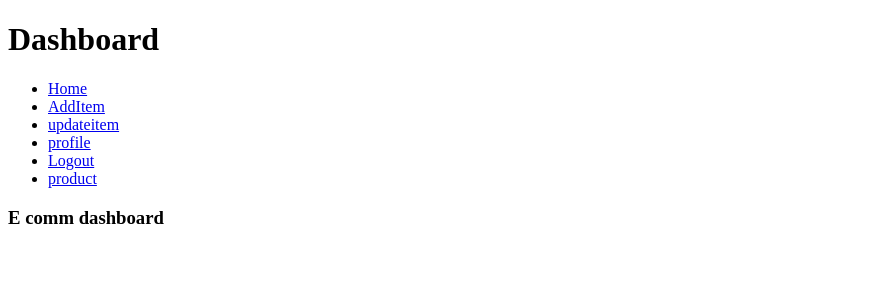
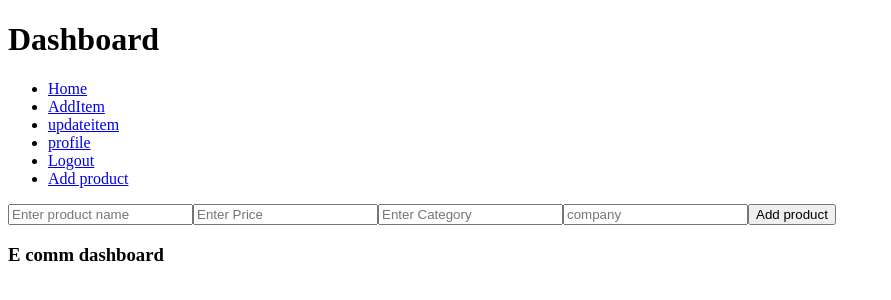
Before and after one commit to mayankdutta/trialFrontend, a React (Create React App) app: page /add-product in a window 1280 px wide. Shown: the top 300 px of the page, without its empty margins (0-891 px from the left). Built offline with nearby package versions, Linux system fonts and the light colour scheme; sample sign-in values are in the browser's storage.

Commit message:
add product front end basic complete

```diff
--- a/src/App.js
+++ b/src/App.js
@@ -5,6 +5,7 @@ import Nav from "./component/Nav";
 import SignUp from "./component/SignUp";
 import PrivateComponent from "./component/PrivateComponent";
 import Login from "./component/Login";
+import AddProduct from "./component/addProduct";
 
 const App = () => {
     return (
@@ -19,6 +20,8 @@ const App = () => {
                         <Route path="/update" element={""}/>
                         <Route path="/logout" element={""}/>
                         <Route path="/profile" element={""}/>
+                        <Route path="/add-product" element={<AddProduct />}/>
+
                     </Route>
                     <Route path="/signup" element={<SignUp/>}/>
                     <Route path="/login" element={<Login/>}/>
--- a/src/component/Nav.js
+++ b/src/component/Nav.js
@@ -38,7 +38,7 @@ const Nav = () => {
 
             }
             <li>
-                <Link to="/"> product </Link>
+            <Link to="/add-product"> Add product </Link>
             </li>
         </ul>
     </>);
--- /dev/null
+++ b/src/component/addProduct.js
@@ -0,0 +1,75 @@
+import React, { useState } from "react";
+
+// "name": "a",
+//     "price": "100",
+//     "categgory": "general",
+//     "userId": "100",
+//     "company": "xyz"
+
+const AddProduct = () => {
+  const [name, setName] = useState();
+  const [category, setCategory] = useState();
+  const [price, setPrice] = useState();
+  const [company, setCompany] = useState();
+  // user id is for so that we can direct which user choose to register for this product
+
+  const handleClick = async () => {
+    // parse to convert data string -> JSON
+    const userId = JSON.parse(localStorage.getItem("user"))._id;
+    console.log(userId);
+    let result = await fetch("http://localhost:5000/add-product/", {
+      method: "post",
+      body: JSON.stringify({
+        name,
+        price,
+        category,
+        price,
+        userId,
+      }),
+      headers: {
+        "Content-Type": "application/json",
+      },
+    });
+    result = await result.json();
+    console.log(result);
+  };
+  return (
+    <>
+      <input
+        type="text"
+        placeholder={"Enter product name"}
+        value={name}
+        onChange={(e) => {
+          setName(e.target.value);
+        }}
+      />
+      <input
+        type="text"
+        placeholder={"Enter Price"}
+        value={price}
+        onChange={(e) => {
+          setPrice(e.target.value);
+        }}
+      />
+      <input
+        type="text"
+        placeholder={"Enter Category"}
+        value={category}
+        onChange={(e) => {
+          setCategory(e.target.value);
+        }}
+      />
+      <input
+        type="text"
+        placeholder={"company"}
+        value={company}
+        onChange={(e) => {
+          setCompany(e.target.value);
+        }}
+      />
+      <button onClick={handleClick}>Add product</button>
+    </>
+  );
+};
+
+export default AddProduct;
```
